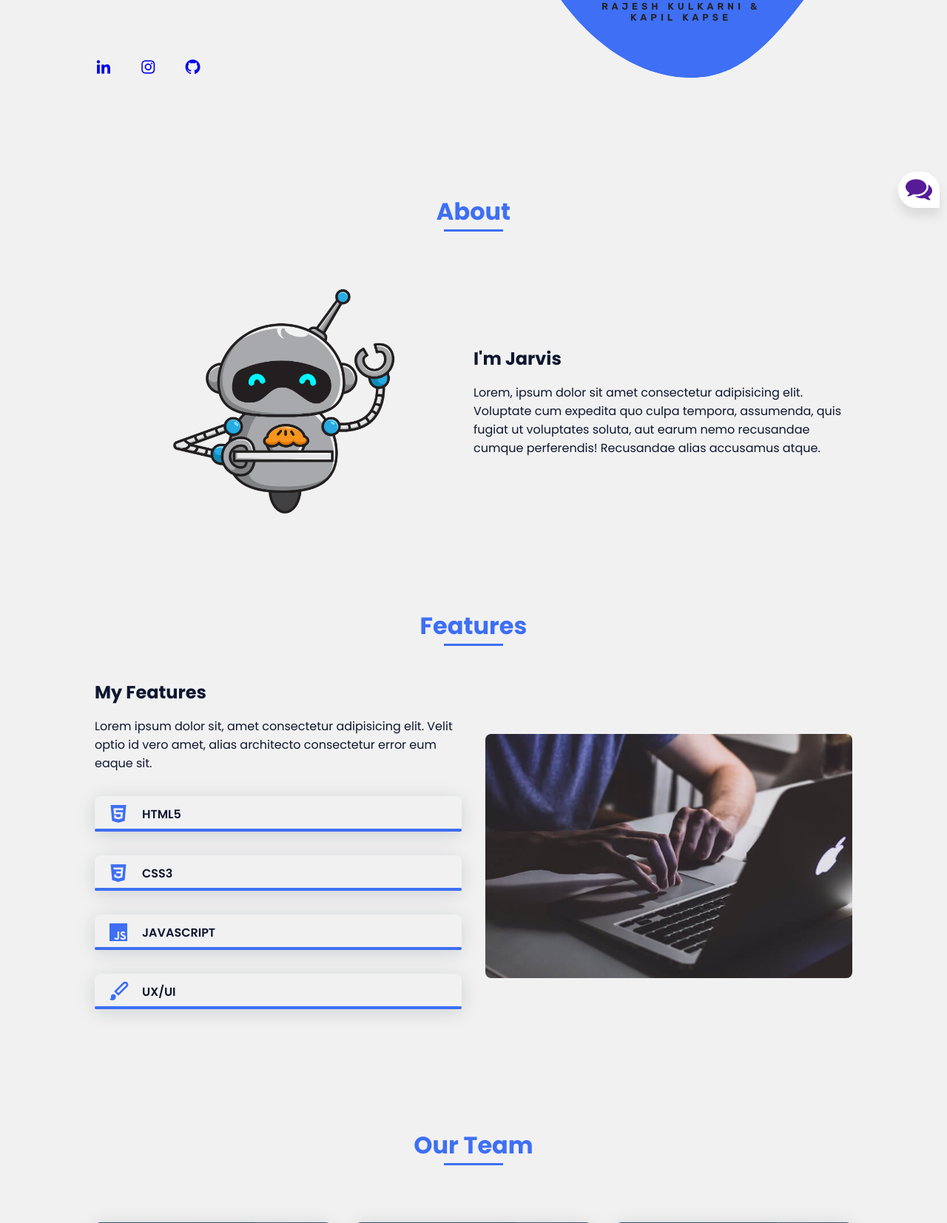
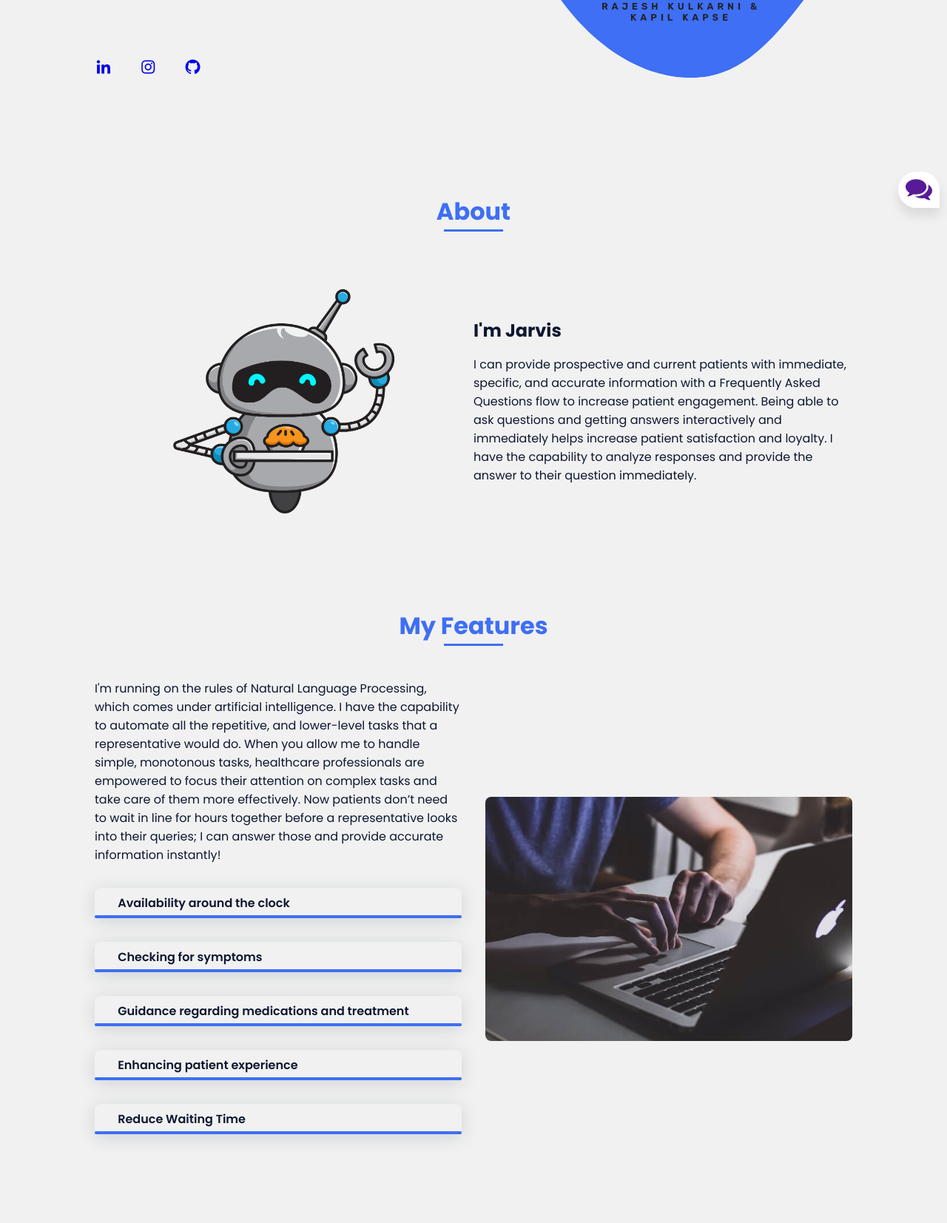
Before and after one commit to Kapil-Kapse/Healthcare-Chatbot, a Flask app: page / in a window 1280 px wide. Shown: the part 509-2162 px from the top of the page at 74% size. Run offline with Flask 2, Linux system fonts and the light colour scheme; some libraries are stand-ins or nearby versions.

Commit message:
Updated frontend

```diff
--- a/static/css/style.css
+++ b/static/css/style.css
@@ -22,7 +22,7 @@ body {
 /* CHATBOX
 =============== */
 .chatbox {
-    position: absolute;
+    position: fixed;
     bottom: 10px;
     right: 10px;
 }
@@ -63,7 +63,7 @@ body {
 
 /* HEADER */
 .chatbox__header {
-    position: sticky;
+    position: absolute;
     top: 0;
     background: orange;
 }
@@ -92,7 +92,7 @@ body {
 
 /* FOOTER */
 .chatbox__footer {
-    position: sticky;
+    position: relative;
     bottom: 0;
 }
 
--- a/templates/base.html
+++ b/templates/base.html
@@ -6,6 +6,7 @@
     <meta charset="UTF-8">
     <link rel="stylesheet" href="static\css\style.css">
     <link rel="stylesheet" href="static\css\styles.css">
+    <script src="https://kit.fontawesome.com/c555069e81.js" crossorigin="anonymous"></script>
     <!-- =====BOX ICONS===== -->
     <link href='https://cdn.jsdelivr.net/npm/boxicons@2.0.5/css/boxicons.min.css' rel='stylesheet'>
 
@@ -78,26 +79,36 @@
 
                 <div>
                     <h2 class="about__subtitle">I'm Jarvis</h2>
-                    <p class="about__text">Lorem, ipsum dolor sit amet consectetur adipisicing elit. Voluptate cum
-                        expedita quo culpa tempora, assumenda, quis fugiat ut voluptates soluta, aut earum nemo
-                        recusandae cumque perferendis! Recusandae alias accusamus atque.</p>
+                    <p class="about__text">I can provide prospective and current patients with
+                        immediate, specific, and accurate information with a Frequently Asked Questions flow to increase
+                        patient engagement. Being able to ask questions and getting answers interactively
+                        and immediately helps increase patient satisfaction and loyalty.
+                        I have the capability to analyze responses and provide the answer
+                        to their question immediately.</p>
                 </div>
             </div>
         </section>
 
         <!--===== SKILLS =====-->
         <section class="skills section" id="skills">
-            <h2 class="section-title">Features</h2>
+            <h2 class="section-title">My Features</h2>
 
             <div class="skills__container bd-grid">
                 <div>
-                    <h2 class="skills__subtitle">My Features</h2>
-                    <p class="skills__text">Lorem ipsum dolor sit, amet consectetur adipisicing elit. Velit optio id
-                        vero amet, alias architecto consectetur error eum eaque sit.</p>
+                    <p class="skills__text">I'm running on the rules of
+                        Natural Language Processing, which comes under artificial intelligence.
+                        I have the capability to automate all the repetitive, and lower-level tasks that a
+                        representative would do. When you allow me to handle simple, monotonous tasks,
+                        healthcare professionals are empowered to focus their attention on complex tasks
+                        and take care of them more effectively.
+                        Now patients don’t need to wait in line for hours together before a
+                        representative looks into their queries; I can answer those and provide
+                        accurate information instantly!
+
+                    </p>
                     <div class="skills__data">
                         <div class="skills__names">
-                            <i class='bx bxl-html5 skills__icon'></i>
-                            <span class="skills__name">HTML5</span>
+                            <span class="skills__name">&nbsp &nbsp Availability around the clock</span>
                         </div>
                         <div class="skills__bar skills__html">
 
@@ -105,8 +116,7 @@
                     </div>
                     <div class="skills__data">
                         <div class="skills__names">
-                            <i class='bx bxl-css3 skills__icon'></i>
-                            <span class="skills__name">CSS3</span>
+                            <span class="skills__name">&nbsp &nbsp Checking for symptoms</span>
                         </div>
                         <div class="skills__bar skills__css">
 
@@ -114,8 +124,7 @@
                     </div>
                     <div class="skills__data">
                         <div class="skills__names">
-                            <i class='bx bxl-javascript skills__icon'></i>
-                            <span class="skills__name">JAVASCRIPT</span>
+                            <span class="skills__name">&nbsp &nbsp Guidance regarding medications and treatment</span>
                         </div>
                         <div class="skills__bar skills__js">
 
@@ -123,8 +132,16 @@
                     </div>
                     <div class="skills__data">
                         <div class="skills__names">
-                            <i class='bx bxs-paint skills__icon'></i>
-                            <span class="skills__name">UX/UI</span>
+                            <span class="skills__name">&nbsp &nbsp Enhancing patient experience</span>
+                        </div>
+                        <div class="skills__bar skills__ux">
+
+                        </div>
+                    </div>
+                    <div class="skills__data">
+                        <div class="skills__names">
+                            <!-- <i class='bx bx-alarm skills__icon'></i> -->
+                            <span class="skills__name">&nbsp &nbsp Reduce Waiting Time</span>
                         </div>
                         <div class="skills__bar skills__ux">
 
@@ -164,7 +181,10 @@
             <a href="https://www.instagram.com/imrajesh2607" class="footer__icon" target="_blank"><i class='bx bxl-instagram'></i></a>
             <a href="https://github.com/imrajesh2607" class="footer__icon" target="_blank"><i class='bx bxl-github'></i></a>
         </div>
-        <p class="footer__copy">&#169; Jarvis. All rigths reserved</p>
+        <p class="footer__copy">&#169; Jarvis. All rigths reserved</p><br>
+        <p class="footer__copy"><span>Note:</span> This tool is not a substitute for professional medical advice,
+            diagnosis, or treatment. <br>If you are experiencing a life-threatening emergency that requires
+            immediate attention please call 108 or the number for your local emergency service.</p>
     </footer>
 
 
```
